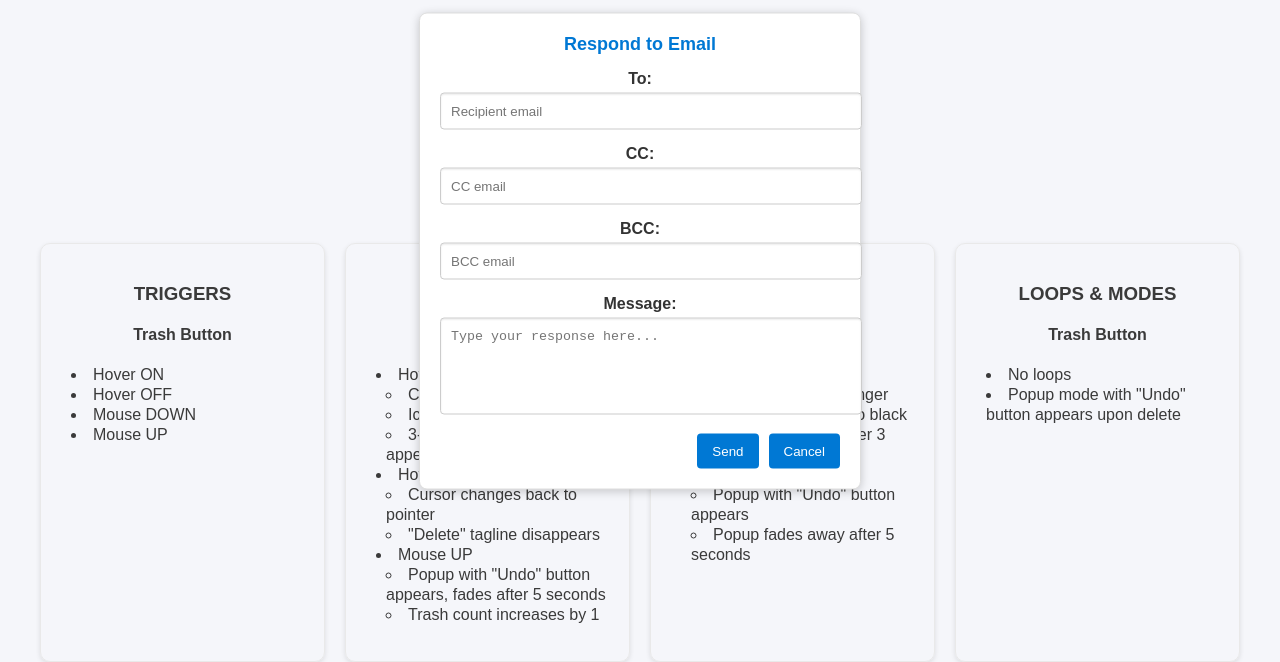
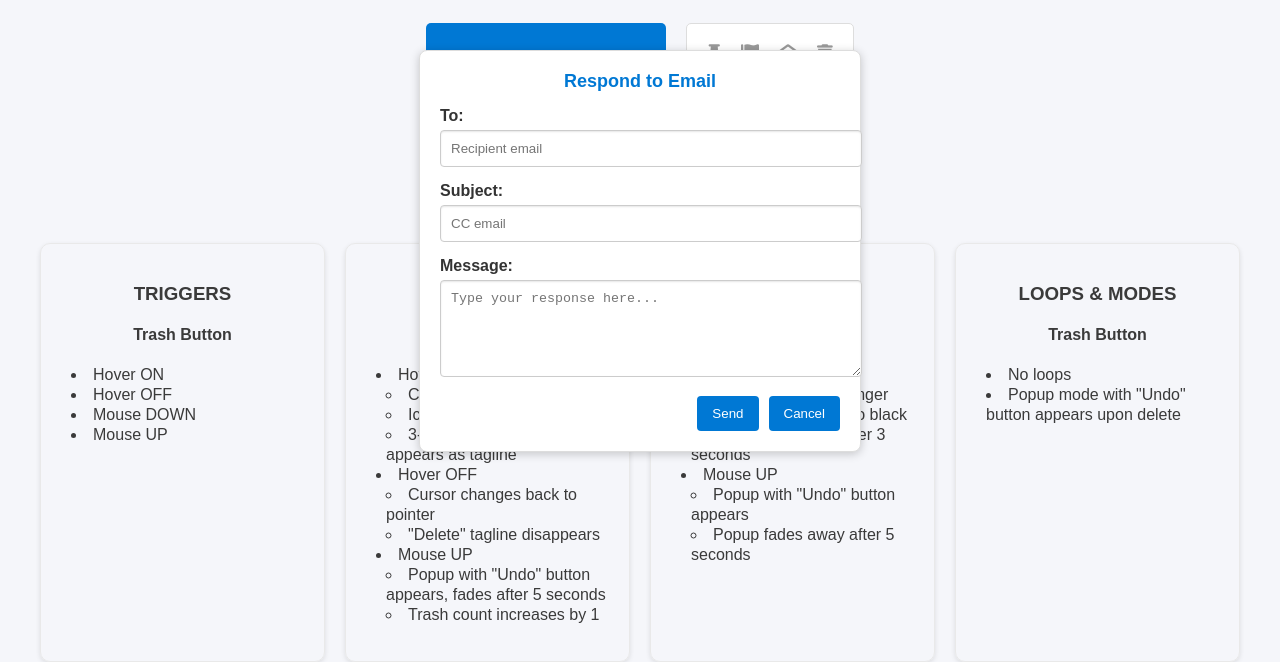
Before and after one commit to yeethuan/idm-241-yy559, a plain HTML site: page idm241/beta/build.html in a window 1280 px wide. Both pictures are taken after a click on the icon 787 px from the left and 201 px from the top of the page. Shown: the part 149-811 px from the top of the page. Drawn offline with Linux system fonts and the light colour scheme.

Commit message:
respond email popup

```diff
--- a/idm241/beta/build.css
+++ b/idm241/beta/build.css
@@ -197,6 +197,7 @@ header img {
     margin-bottom: 5px;
     font-weight: bold;
     color: #333;
+    text-align: left;
 }
 
 .respond-popup input,
@@ -209,9 +210,6 @@ header img {
     box-shadow: inset 0 1px 2px rgba(0, 0, 0, 0.1);
 }
 
-.respond-popup textarea {
-    resize: none; /* Disable resizing */
-}
 
 .popup-buttons {
     display: flex;
--- a/idm241/beta/build.html
+++ b/idm241/beta/build.html
@@ -65,11 +65,8 @@
         <label for="recipient">To:</label>
         <input type="text" id="recipient" placeholder="Recipient email">
 
-        <label for="cc">CC:</label>
+        <label for="cc">Subject:</label>
         <input type="text" id="cc" placeholder="CC email">
-
-        <label for="bcc">BCC:</label>
-        <input type="text" id="bcc" placeholder="BCC email">
 
         <label for="responseText">Message:</label>
         <textarea id="responseText" rows="5" placeholder="Type your response here..."></textarea>
```
